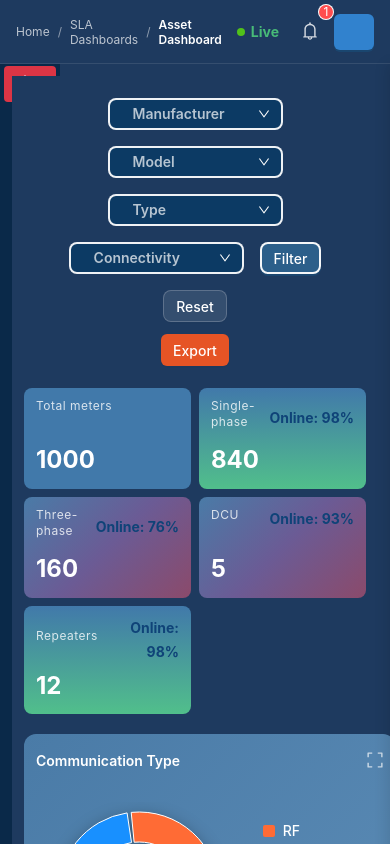
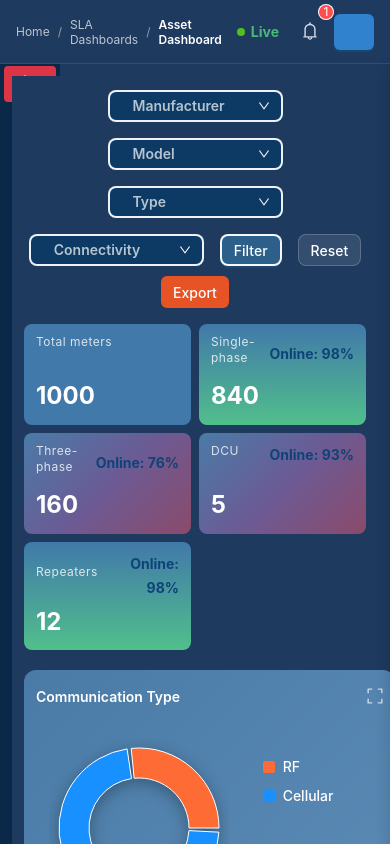
Before and after one commit to BasavarajuVB/Project, a Next.js app: page / in a window 390 px wide. Shown: the top 844 px of the page. Built offline with nearby package versions, Linux system fonts and the light colour scheme.

Commit message:
feat(ui): minor UI improvements

```diff
--- a/app/components/pages/PageDataPull/DataPullDashboard.module.css
+++ b/app/components/pages/PageDataPull/DataPullDashboard.module.css
@@ -3,14 +3,14 @@
   width: 100%;
   display: flex;
   flex-direction: column;
-  gap: 10px;
+  gap: 6px;
   padding: 0px;
   background: #1e3a5f;
   min-height: 100vh;
 }
 
 /* Top Navigation Bar */
-.top-navbar { display: flex; justify-content: space-between; align-items: center; background: transparent !important; padding: 16px 24px; border-radius: 8px; margin-bottom: 20px; }
+.top-navbar { display: flex; justify-content: space-between; align-items: center; background: transparent !important; padding: 8px 0; border-radius: 8px; margin-bottom: 10px; }
 .dp-select { background: #0c3a64; border: 2px solid #ffffffee; color: #fff; height: 32px; padding: 0 12px; border-radius: 8px; }
 .filter-btn { background: #2c5f8a !important; border: 2px solid #fffffff3 !important; color: #fff !important; height: 32px !important; border-radius: 8px !important; }
 .nav-left { display: flex; align-items: center; gap: 16px; }
@@ -112,11 +112,11 @@
 
 /* Enhanced Responsive Design */
 @media (max-width: 1400px) { .metrics-grid { grid-template-columns: repeat(auto-fit, minmax(180px, 1fr)); } }
-@media (max-width: 1200px) { .data-pull-dashboard { gap: 16px; padding: 16px; } .charts-section { grid-template-columns: 1fr; } .quality-cards-grid { grid-template-columns: repeat(auto-fit, minmax(220px, 1fr)); } .top-navbar { padding: 16px 20px; } }
+@media (max-width: 1200px) { .data-pull-dashboard { gap: 12px; padding: 16px; } .charts-section { grid-template-columns: 1fr; } .quality-cards-grid { grid-template-columns: repeat(auto-fit, minmax(220px, 1fr)); } .top-navbar { padding: 8px 0; } }
 @media (max-width: 992px) { .command-status-section { grid-template-columns: 1fr; } .metrics-grid { grid-template-columns: repeat(auto-fit, minmax(160px, 1fr)); gap: 12px; } .charts-section { gap: 16px; } .quality-cards-grid { grid-template-columns: repeat(auto-fit, minmax(200px, 1fr)); gap: 12px; } }
-@media (max-width: 768px) { .top-navbar { flex-direction: column; gap: 12px; align-items: stretch; padding: 12px 16px; } .nav-center { justify-content: center; } .filter-section { justify-content: center; } .nav-right { justify-content: center; } .metrics-grid { grid-template-columns: repeat(auto-fit, minmax(140px, 1fr)); gap: 10px; } .quality-cards-grid { grid-template-columns: repeat(auto-fit, minmax(180px, 1fr)); gap: 10px; } .metric-card, .quality-card { padding: 12px 16px; } .chart-card, .command-status-main, .data-collection-chart { padding: 16px; } .hes-text { font-size: 14px; } .breadcrumb { font-size: 12px; } .live-status { font-size: 12px; } }
+@media (max-width: 768px) { .top-navbar { flex-direction: column; gap: 10px; align-items: stretch; padding: 6px 0; } .nav-center { justify-content: center; } .filter-section { justify-content: center; } .nav-right { justify-content: center; } .metrics-grid { grid-template-columns: repeat(auto-fit, minmax(140px, 1fr)); gap: 10px; } .quality-cards-grid { grid-template-columns: repeat(auto-fit, minmax(180px, 1fr)); gap: 10px; } .metric-card, .quality-card { padding: 12px 16px; } .chart-card, .command-status-main, .data-collection-chart { padding: 16px; } .hes-text { font-size: 14px; } .breadcrumb { font-size: 12px; } .live-status { font-size: 12px; } }
 @media (max-width: 640px) { .charts-section { grid-template-columns: 1fr; } .charts-section .chart-card { min-width: unset; } .command-tabs { padding-bottom: 2px; } .tab { padding: 10px 16px; font-size: 12px; } .fc-label { flex: 0 0 60px; font-size: 10px; } .fc-percentage { flex: 0 0 25px; font-size: 10px; } }
-@media (max-width: 480px) { .data-pull-dashboard { padding: 12px; gap: 12px; } .top-navbar { padding: 10px 12px; margin-bottom: 12px; } .metrics-grid { grid-template-columns: repeat(auto-fit, minmax(120px, 1fr)); gap: 8px; } .quality-cards-grid { grid-template-columns: 1fr; gap: 8px; } .metric-card, .quality-card { padding: 10px 12px; min-height: 80px; } .chart-card, .command-status-main, .data-collection-chart { padding: 12px; } .filter-section .ant-btn { height: 28px; padding: 0 8px; font-size: 11px; } .nav-left { gap: 12px; } .nav-right { gap: 12px; } .command-table { min-width: 500px; } }
+@media (max-width: 480px) { .data-pull-dashboard { padding: 12px; gap: 10px; } .top-navbar { padding: 6px 0; margin-bottom: 14px; } .metrics-grid { grid-template-columns: repeat(auto-fit, minmax(120px, 1fr)); gap: 8px; } .quality-cards-grid { grid-template-columns: 1fr; gap: 8px; } .metric-card, .quality-card { padding: 10px 12px; min-height: 80px; } .chart-card, .command-status-main, .data-collection-chart { padding: 12px; } .filter-section .ant-btn { height: 28px; padding: 0 8px; font-size: 11px; } .nav-left { gap: 12px; } .nav-right { gap: 12px; } .command-table { min-width: 500px; } }
 @media (max-width: 360px) { .metrics-grid { grid-template-columns: 1fr; } .fc-item { flex-wrap: wrap; gap: 4px; } .fc-label { flex: 1 1 100%; margin-bottom: 4px; } .fc-progress-wrapper { flex: 1; min-width: 60px; } .fc-percentage { flex: 0 0 auto; }
 }
 
--- a/app/components/pages/PageHome/AssetDashboard.tsx
+++ b/app/components/pages/PageHome/AssetDashboard.tsx
@@ -29,7 +29,7 @@ const AssetDashboard: React.FC<AssetDashboardProps> = ({ copilotOpen = false })
   // const [error, setError] = useState<string | null>(null);
 
   // Static Data for Display
-  const meterTypes = ["THREE_PHASE", "SINGLE_PHASE"];
+  const meterTypes = ["Single Phase", "Three Phase"];
   const manufacturers = [
     { manufacturerId: 1, manufacturerName: "Adya Smart Metering" },
     { manufacturerId: 2, manufacturerName: "HPL Meters" },
--- a/app/components/pages/PageHome/PageHome.module.css
+++ b/app/components/pages/PageHome/PageHome.module.css
@@ -1,6 +1,6 @@
 /* Asset Dashboard Styles */
 .assetDashboard {
-  padding: 24px;
+  padding: 8px 24px 24px 8px;
   background: #1e3a5f;
   min-height: calc(100vh - 64px);
   transition: all 0.3s cubic-bezier(0.4, 0, 0.2, 1);
@@ -45,10 +45,10 @@
   justify-content: space-between;
   align-items: center;
   background: transparent !important;
-  padding: 16px 24px;
+  padding: 8px 0;
   border-radius: 8px;
-  margin-bottom: 20px;
-  gap: 16px;
+  margin-bottom: 14px;
+  gap: 12px;
   flex-wrap: wrap;
   transition: all 0.3s cubic-bezier(0.4, 0, 2, 1);
 }
@@ -59,7 +59,7 @@
   align-items: center !important;
   justify-content: space-between !important;
   gap: 8px !important;
-  padding: 10px 12px !important;
+  padding: 6px 0 !important;
 }
 
 .assetDashboard.copilotOpen .filtersSection .dropdownsGroup {
@@ -841,7 +841,7 @@
 @media (max-width: 1200px) {
   .assetDashboard {
     gap: 14px;
-    padding: 16px;
+    padding: 8px 16px 16px 16px;
   }
   .chartRow {
     gap: 14px;
@@ -851,7 +851,7 @@
     gap: 14px;
   }
   .filtersSection {
-    padding: 16px 20px;
+    padding: 8px 0;
   }
 }
 
@@ -871,9 +871,9 @@
 @media (max-width: 768px) {
   .filtersSection {
     flex-direction: column;
-    gap: 12px;
+    gap: 10px;
     align-items: stretch;
-    padding: 12px 16px;
+    padding: 8px 0;
   }
   .dropdownsGroup {
     justify-content: center;
@@ -912,12 +912,12 @@
 
 @media (max-width: 480px) {
   .assetDashboard {
-    padding: 12px;
+    padding: 8px 12px 12px 12px;
     gap: 12px;
   }
   .filtersSection {
-    padding: 10px 12px;
-    margin-bottom: 12px;
+    padding: 6px 0;
+    margin-bottom: 10px;
   }
   .apiDataDisplay {
     padding: 10px 12px;
--- a/app/styles/globals.css
+++ b/app/styles/globals.css
@@ -564,7 +564,7 @@ body * {
 .main-content {
   margin-left: 200px;
   margin-top: 64px;
-  padding: 20px;
+  padding: 20px 24px 24px 22px;
   background: #1e3a5f;
   min-height: calc(100vh - 64px);
   transition: margin-left 0.25s cubic-bezier(0.4, 0, 0.2, 1), margin-right 0.25s cubic-bezier(0.4, 0, 0.2, 1) !important;
@@ -1482,6 +1482,7 @@ body * {
   display: flex;
   flex-direction: column;
   justify-content: center;
+  align-items: flex-start;
 }
 
 .widget-card {
@@ -1491,7 +1492,7 @@ body * {
   border-radius: 12px;
   padding: 20px;
   color: #fff;
-  text-align: center;
+  text-align: left;
 
 
 }
```
